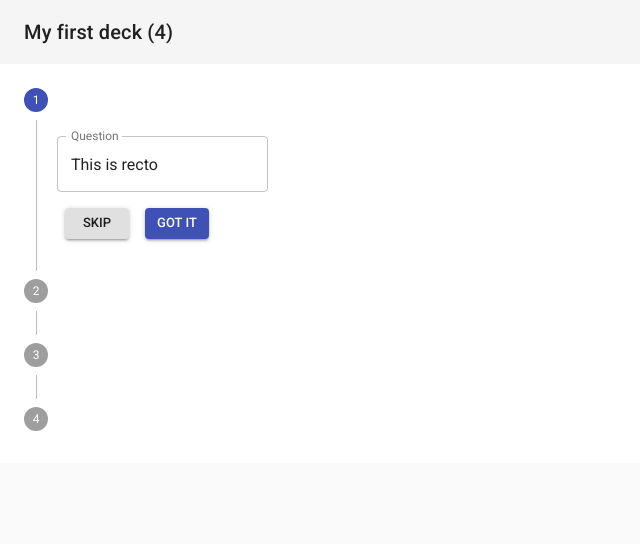
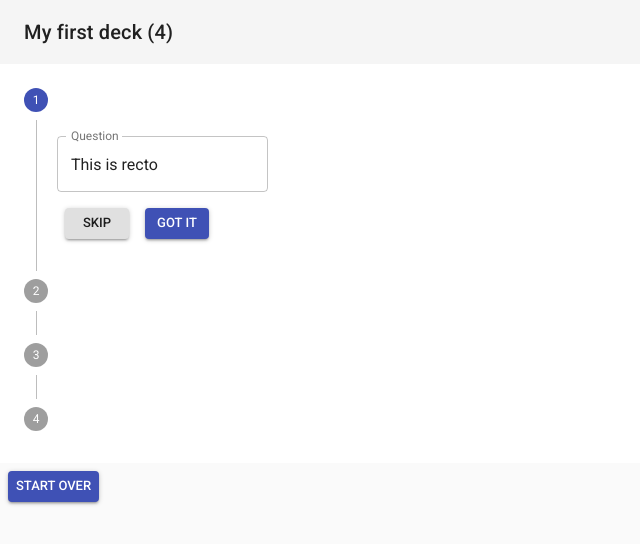
Before and after one commit to prathe/flashcards, a React (Create React App) app: page / in a window 1280 px wide. Shown: the top 544 px of the page, without its empty margins (0-640 px from the left). Built offline with nearby package versions, Linux system fonts and the light colour scheme.

Commit message:
Reset flashcards action

```diff
--- a/src/components/presentational/FlashcardDeck.js
+++ b/src/components/presentational/FlashcardDeck.js
@@ -6,7 +6,7 @@ import StepLabel from "@material-ui/core/StepLabel"
 import StepContent from "@material-ui/core/StepContent"
 import TextField from "@material-ui/core/TextField"
 import Button from "@material-ui/core/Button"
-import { throwFlashcard, skipFlashcard } from '../../redux/actions'
+import { throwFlashcard, skipFlashcard, resetFlashcards } from '../../redux/actions'
 
 const FlashcardDeck = (props) => {
   const handleSkip = () => {
@@ -19,6 +19,10 @@ const FlashcardDeck = (props) => {
 
   const isStepCompleted = index => (
     props.completedFlashcards.findIndex((i) => (i == index)) >= 0
+  )
+
+  const handleReset = () => (
+    props.dispatch(resetFlashcards())
   )
 
   const SkipButton = props => (
@@ -49,6 +53,7 @@ const FlashcardDeck = (props) => {
   SkipButton.muiName = 'Button'
 
   return (
+    <>
     <Stepper
       orientation="vertical"
       nonLinear={true}
@@ -83,6 +88,18 @@ const FlashcardDeck = (props) => {
         )
       })}
     </Stepper>
+    <div>
+      <Button
+        variant="contained"
+        color="primary"
+        size="small"
+        className={props.classes.button}
+        onClick={handleReset}
+      >
+        Start Over
+      </Button>
+    </div>
+    </>
   )
 }
 
--- a/src/redux/actions.js
+++ b/src/redux/actions.js
@@ -1,7 +1,9 @@
 export const THROW_FLASHCARD = 'THROW_FLASHCARD'
 export const SKIP_FLASHCARD = 'SKIP_FLASHCARD'
+export const RESET_FLASHCARD = 'RESET_FLASHCARD'
 
 const throwFlashcard = index => ({ type: THROW_FLASHCARD, index })
 const skipFlashcard = index => ({ type: SKIP_FLASHCARD, index })
+const resetFlashcards = index => ({ type: RESET_FLASHCARD })
 
-export { throwFlashcard, skipFlashcard }
+export { throwFlashcard, skipFlashcard, resetFlashcards }
--- a/src/redux/reducer.js
+++ b/src/redux/reducer.js
@@ -1,4 +1,4 @@
-import { THROW_FLASHCARD, SKIP_FLASHCARD } from './actions'
+import { THROW_FLASHCARD, SKIP_FLASHCARD, RESET_FLASHCARD } from './actions'
 
 const initialState = {
   name: 'My first deck',
@@ -56,6 +56,8 @@ const reducer = (state = initialState, action) => {
       ...state,
       currentFlashcard: currentFlashcard
     }
+  } else if (action.type == RESET_FLASHCARD) {
+    return initialState
   } else {
     return state
   }
```
